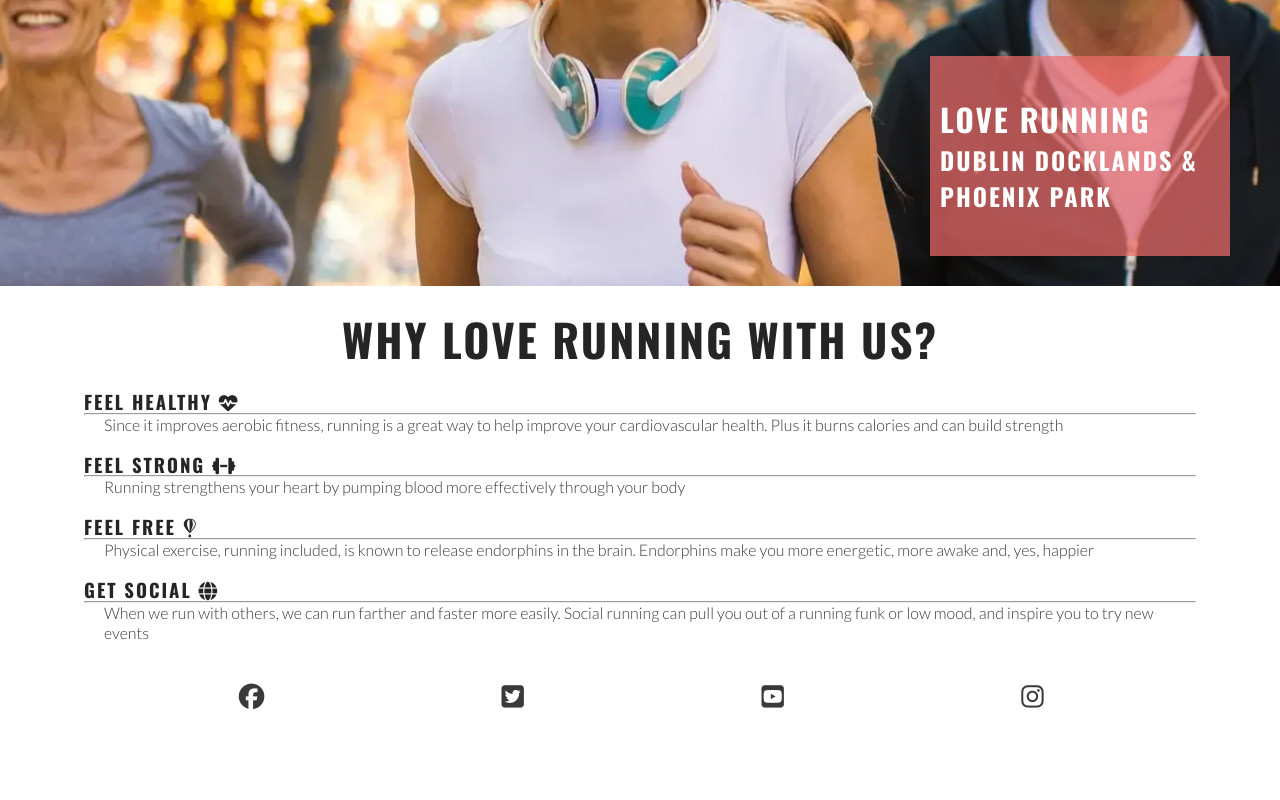
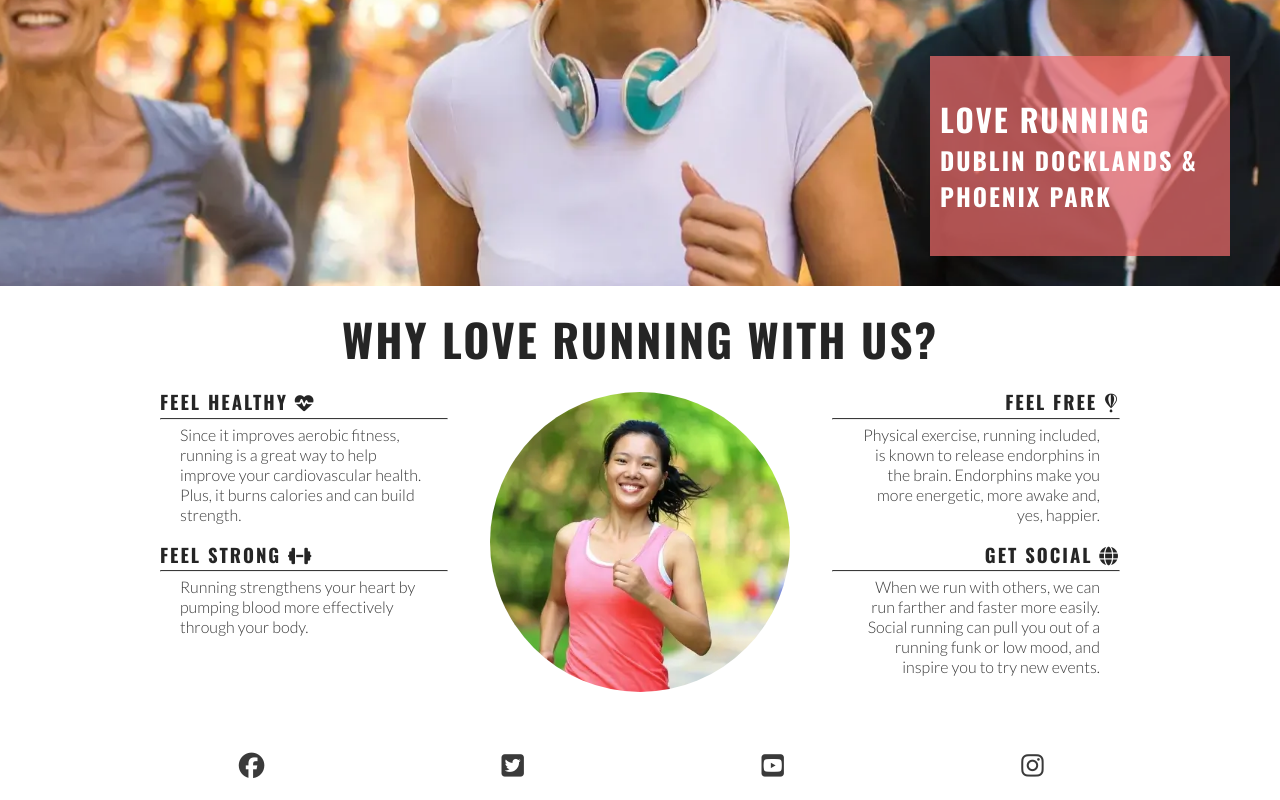
Before and after one commit to Nicolemann98/Love-Running, a plain HTML site: page index.html in a window 1280 px wide. Shown: the part 393-1193 px from the top of the page. Before the commit the page ends 1124 px from the top, so only its background shows below. Drawn offline with nearby package versions, Linux system fonts and the light colour scheme.

Commit message:
Add circular image to reasons section

```diff
--- a/assets/css/style.css
+++ b/assets/css/style.css
@@ -103,16 +103,61 @@ main {
     /* Final rgba value sets the opacity so it is semi-transparent */
     background-color: rgba(241, 109, 107, .7);
     font-size: 130%;
-    position:absolute;
+    position: absolute;
     bottom: 30px;
     width: 80%;
     min-height: 200px;
     padding-top: 40px;
     padding-left: 10px;
 }
+
 #cover-text>h2,
 #cover-text>h3 {
     color: #ffffff;
+}
+
+/* Reasons section */
+#reasons {
+    width: 90%;
+    margin: 20px auto;
+}
+
+#reasons h2 {
+    margin-bottom: 20px;
+    text-align: center;
+    font-size: 280%;
+}
+
+#benefits-physical>div,
+#benefits-mental>div {
+    line-height: 20px;
+    margin-bottom: 20px;
+}
+
+#benefits p {
+    padding: 0 20px;
+}
+
+#benefits hr {
+    border-top: 1px solid #3a3a3a;
+    margin: 5px 0;
+}
+
+#circle-cover-bg {
+    background: url('../images/reasons-image.webp') no-repeat top center / cover;
+    height: 90vw;
+    width: 90vw;
+    margin-bottom: 20px;
+    /* Makes the square image into a circle */
+    border-radius: 50%;
+    max-width: 300px;
+    max-height: 300px;
+}
+
+#benefits-image {
+    display: flex;
+    align-items: center;
+    justify-content: center;
 }
 
 /* Footer */
@@ -166,35 +211,64 @@ main {
         margin-top: 79px;
     }
 
-    /* Hero image */
+    /* Hero */
     #cover-text {
         width: 300px;
         right: 50px;
     }
+
+    /* Reasons section */
+    #benefits-physical,
+    #benefits-mental {
+        display: flex;
+        flex-direction: column;
+        width: 100%;
+    }
+
+    #benefits-physical>div,
+    #benefits-mental>div {
+        width: 75%;
+    }
+
+    #benefits-mental>div {
+        text-align: end;
+        align-self: flex-end;
+    }
+
 }
-#reasons {
-    width: 90%;
-    margin: 20px auto;
-}
-#reasons h2 {
-    margin-bottom: 20px;
-    text-align: center;
-    font-size: 280%;
-}
-#benefits-physical > div, #benefits-mental > div{
-line-height: 20px;
-margin: 20px;
-}
-#benefits p {
-    padding: 0 20px;
-}
-#hr {
-    border top: 1px solid #3a3a3a;
-    margin: 5px 0;
-}
+
 /* Large devices (laptops and desktops, 992px and up) */
 @media screen and (min-width: 992px) {
     #menu a:hover {
         border-bottom: 1px solid #3a3a3a;
     }
 }
+
+@media screen and (min-width: 1200px) {
+
+    /* Reasons section */
+    #benefits {
+        display: flex;
+        flex-direction: row;
+    }
+
+    #benefits>div {
+        flex: 1;
+    }
+
+    #benefits-image {
+        order: 0
+    }
+
+    #benefits-mental {
+        order: 1;
+    }
+
+    #benefits-mental>div {
+        align-self: flex-start;
+    }
+
+    #benefits-physical>div {
+        align-self: flex-end;
+    }
+}
--- a/index.html
+++ b/index.html
@@ -1,22 +1,40 @@
 <!DOCTYPE html>
 <html lang="en">
-
   <head>
-    <meta charset="UTF-8">
-    <meta http-equiv="X-UA-Compatible" content="IE=edge">
-    <meta name="viewport" content="width=device-width, initial-scale=1.0">
+    <meta charset="UTF-8" />
+    <meta http-equiv="X-UA-Compatible" content="IE=edge" />
+    <meta name="viewport" content="width=device-width, initial-scale=1.0" />
     <!-- Meta tags for search engines -->
-    <meta name="description"
-        content="Love Running. Club for runners in Dublin, Ireland. Urban running, trail running. Dublin docklands and Phoenix Park">
-    <meta name="keywords" content="love running, run, running club, runners, Ireland, Dublin, sport, exercise">
+    <meta
+      name="description"
+      content="Love Running. Club for runners in Dublin, Ireland. Urban running, trail running. Dublin docklands and Phoenix Park"
+    />
+    <meta
+      name="keywords"
+      content="love running, run, running club, runners, Ireland, Dublin, sport, exercise"
+    />
     <!-- Title -->
     <title>Love Running</title>
     <!-- Favicon -->
-    <link rel="apple-touch-icon" sizes="180x180" href="assets/favicon/apple-touch-icon.png">
-    <link rel="icon" type="image/png" sizes="32x32" href="assets/favicon/favicon-32x32.png">
-    <link rel="icon" type="image/png" sizes="16x16" href="assets/favicon/favicon-16x16.png">
+    <link
+      rel="apple-touch-icon"
+      sizes="180x180"
+      href="assets/favicon/apple-touch-icon.png"
+    />
+    <link
+      rel="icon"
+      type="image/png"
+      sizes="32x32"
+      href="assets/favicon/favicon-32x32.png"
+    />
+    <link
+      rel="icon"
+      type="image/png"
+      sizes="16x16"
+      href="assets/favicon/favicon-16x16.png"
+    />
     <!-- Stylesheet -->
-    <link rel="stylesheet" href="assets/css/style.css">
+    <link rel="stylesheet" href="assets/css/style.css" />
   </head>
 
   <body>
@@ -25,7 +43,7 @@
       <a href="index.html">
         <h1 id="logo">Love Running</h1>
       </a>
-        <input type="checkbox" id="nav-toggle" name="nav-toggle">
+      <input type="checkbox" id="nav-toggle" name="nav-toggle" />
       <label for="nav-toggle" class="nav-toggle-label">
         <i class="fa-solid fa-bars"></i>
       </label>
@@ -46,42 +64,50 @@
           <h3>Dublin Docklands & Phoenix Park</h3>
         </div>
       </section>
-        <!-- Reasons section -->
-        <section id="reasons" >
-            <h2> Why Love Running With Us? </h2>
+      <section id="reasons">
+        <h2>Why love running with us?</h2>
         <div id="benefits">
           <div id="benefits-physical">
             <div>
-                        <h3> Feel Healthy <i class="fa-solid fa-heart-pulse"></i></h3>
-                        <hr>
-
-                        <p> Since it improves aerobic fitness, running is a great way to help improve your cardiovascular health. Plus it burns
-                            calories and can build strength</p>
+              <h3>Feel healthy <i class="fa-solid fa-heart-pulse"></i></h3>
+              <hr />
+              <p>
+                Since it improves aerobic fitness, running is a great way to
+                help improve your cardiovascular health. Plus, it burns calories
+                and can build strength.
+              </p>
             </div>
             <div>
-                        <h3> Feel Strong <i class="fa-solid fa-dumbbell"></i></h3>
-                        <hr>
-                        <p> Running strengthens your heart by pumping blood more effectively through your body
+              <h3>Feel strong <i class="fa-solid fa-dumbbell"></i></h3>
+              <hr />
+              <p>
+                Running strengthens your heart by pumping blood more effectively
+                through your body.
               </p>
             </div>
-
-
           </div>
           <div id="benefits-mental">
             <div>
-                    <h3> Feel Free <i class="fa-brands fa-fly"></i></h3>
-                    <hr>
-
-                    <p> Physical exercise, running included, is known to release endorphins in the brain. Endorphins make you more energetic,
-                    more awake and, yes, happier </p>
+              <h3>Feel free <i class="fa-brands fa-fly"></i></h3>
+              <hr />
+              <p>
+                Physical exercise, running included, is known to release
+                endorphins in the brain. Endorphins make you more energetic,
+                more awake and, yes, happier.
+              </p>
             </div>
             <div>
-                    <h3> Get Social <i class="fa-solid fa-globe"></i></h3>
-                    <hr>
-                    <p> When we run with others, we can run farther and faster more easily. Social running can pull you out of a running funk or
-                    low mood, and inspire you to try new events
+              <h3>Get social <i class="fa-solid fa-globe"></i></h3>
+              <hr />
+              <p>
+                When we run with others, we can run farther and faster more
+                easily. Social running can pull you out of a running funk or low
+                mood, and inspire you to try new events.
               </p>
             </div>
+          </div>
+          <div id="benefits-image">
+            <div id="circle-cover-bg"></div>
           </div>
         </div>
       </section>
@@ -91,30 +117,52 @@
     <footer>
       <ul id="social-networks">
         <li>
-                <a href="https://www.facebook.com/" target="_blank" rel="noopener"
-                    aria-label="Visit our Facebook page (opens in a new tab)">
-                    <i class="fa-brands fa-facebook"></i></a>
+          <a
+            href="https://www.facebook.com/"
+            target="_blank"
+            rel="noopener"
+            aria-label="Visit our Facebook page (opens in a new tab)"
+          >
+            <i class="fa-brands fa-facebook"></i
+          ></a>
         </li>
         <li>
-                <a href="https://www.twitter.com/" target="_blank" rel="noopener"
-                    aria-label="Visit our Twitter page (opens in a new tab)">
-                    <i class="fa-brands fa-twitter-square"></i></a>
+          <a
+            href="https://www.twitter.com/"
+            target="_blank"
+            rel="noopener"
+            aria-label="Visit our Twitter page (opens in a new tab)"
+          >
+            <i class="fa-brands fa-twitter-square"></i
+          ></a>
         </li>
         <li>
-                <a href="https://www.youtube.com/" target="_blank" rel="noopener"
-                    aria-label="Visit our YouTube page (opens in a new tab)">
-                    <i class="fa-brands fa-youtube-square"></i></a>
+          <a
+            href="https://www.youtube.com/"
+            target="_blank"
+            rel="noopener"
+            aria-label="Visit our YouTube page (opens in a new tab)"
+          >
+            <i class="fa-brands fa-youtube-square"></i
+          ></a>
         </li>
         <li>
-                <a href="https://www.instagram.com/" target="_blank" rel="noopener"
-                    aria-label="Visit our Instagram page (opens in a new tab)">
-                    <i class="fa-brands fa-instagram"></i></a>
+          <a
+            href="https://www.instagram.com/"
+            target="_blank"
+            rel="noopener"
+            aria-label="Visit our Instagram page (opens in a new tab)"
+          >
+            <i class="fa-brands fa-instagram"></i
+          ></a>
         </li>
       </ul>
     </footer>
 
     <!-- Font Awesome kit -->
-    <script src="https://kit.fontawesome.com/3b20d96fa9.js" crossorigin="anonymous"></script>
+    <script
+      src="https://kit.fontawesome.com/3b20d96fa9.js"
+      crossorigin="anonymous"
+    ></script>
   </body>
-
 </html>
```
Also changed, not shown: assets/images/reasons-image.webp (added). Lines whose indentation alone changed are shown as unchanged.
